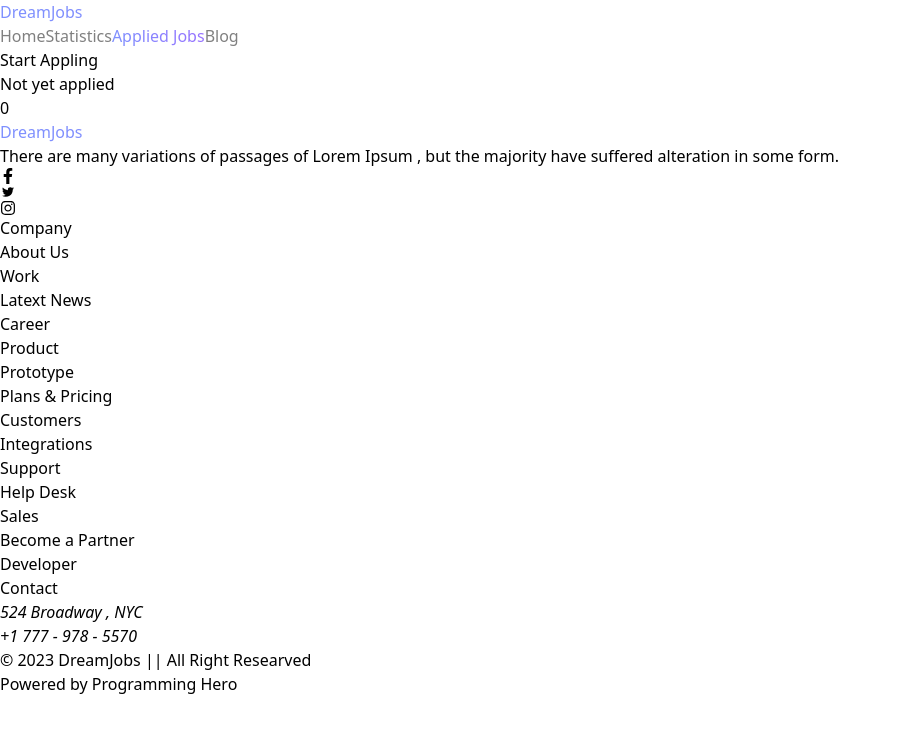
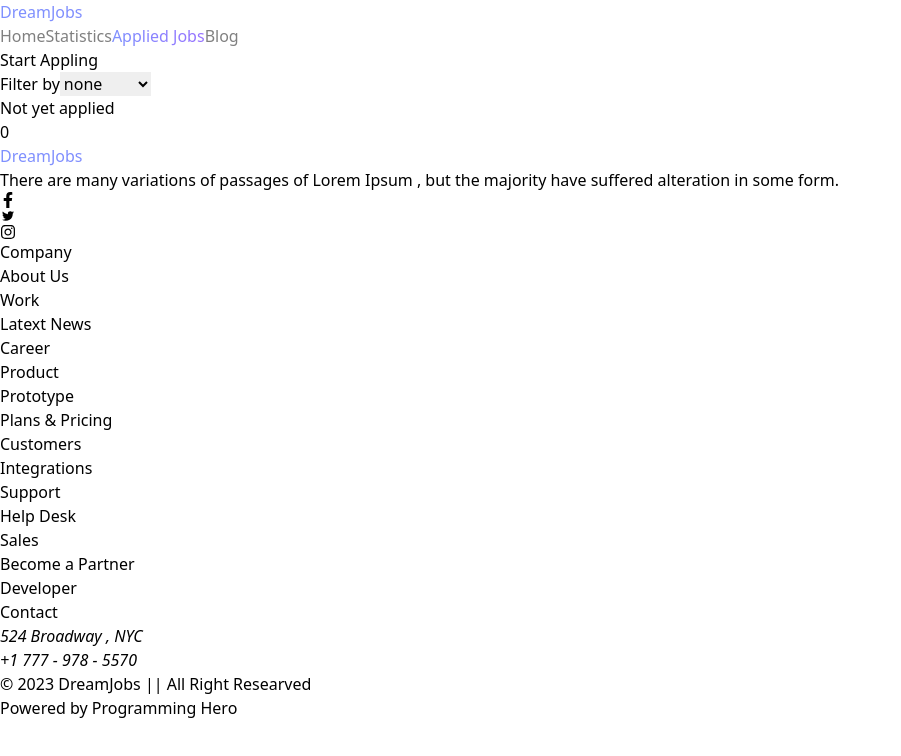
Before and after one commit to Hasib24/Assignment-9, a React (Vite) app: page /appliedjobs in a window 1280 px wide. Shown: the top 756 px of the page, without its empty margins (0-901 px from the left). Built offline with nearby package versions, Linux system fonts and the light colour scheme.

Commit message:
filtered jobs successfuly

```diff
--- a/src/components/appliedJobs/AppliedJobs.jsx
+++ b/src/components/appliedJobs/AppliedJobs.jsx
@@ -1,8 +1,10 @@
-import React from 'react';
+import React, { useState } from 'react';
 import { useLoaderData } from 'react-router-dom';
 import AppliedJobCard from './AppliedJobCard';
 
 const AppliedJobs = () => {
+
+    let [filterJobBy, setFilterJobBy ] = useState('')
 
     let allJobsArray = useLoaderData();
 
@@ -14,11 +16,32 @@
         applideJosArray = allJobsArray.filter(aJob => storedJosIds.includes(aJob.id))
     }
 
+    if(filterJobBy){
+        applideJosArray = applideJosArray.filter(aJob => aJob.location_type == filterJobBy || aJob.employment_type == filterJobBy )
+
+    }
+
     return (
         <div className='container mx-auto my-10'>
+            <div className='text-end'>
+                Filter by
+
+                <select defaultValue="none" onChange={(e)=>{
+                    setFilterJobBy(e.target.value)
+                }} className='border'>
+                    <option value='' >none</option>
+                    <option value='onsite'>onsite</option>
+                    <option value='remote'>remote</option>
+                    <option value='part-time'>part-time</option>
+                    <option value='full-time'>full-time</option>
+                </select>
+            </div>
+            <div>
+                {(applideJosArray.length > 0) || <p className='h-[400px] border justify-center items-center text-5xl text-red-600 font-bold flex'>Not yet applied</p>}
+                {applideJosArray.length && applideJosArray.map(job => <AppliedJobCard job={job} key={job.id}></AppliedJobCard>)}
+
+            </div>
             {/* {applideJosIds.length || `Not yet applied`} */}
-            {(applideJosArray.length > 0) || <p className='h-[400px] border justify-center items-center text-5xl text-red-600 font-bold flex'>Not yet applied</p>}
-            {applideJosArray.length && applideJosArray.map(job => <AppliedJobCard job={job} key={job.id}></AppliedJobCard>)}
         </div>
     );
 };
```
